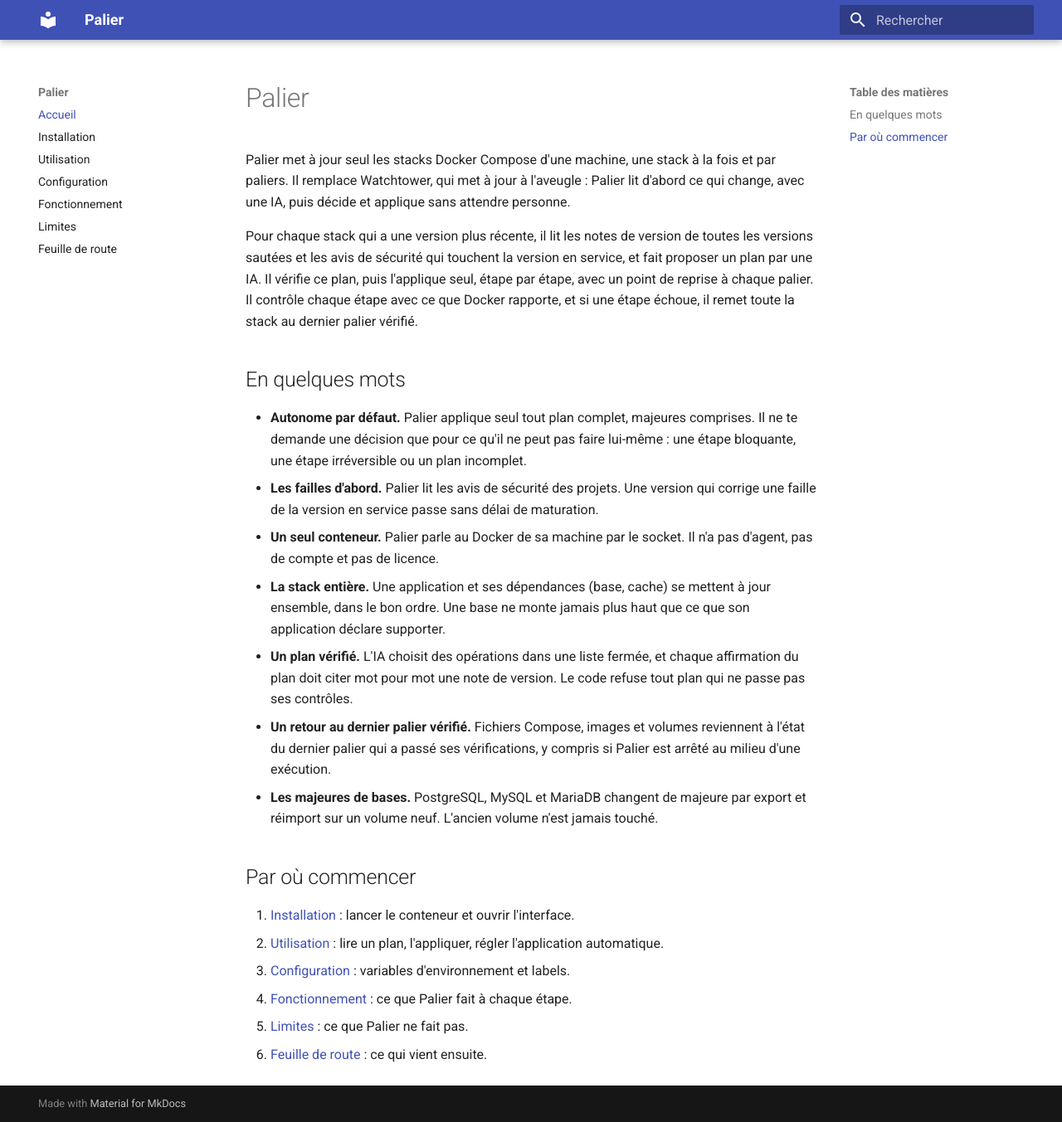
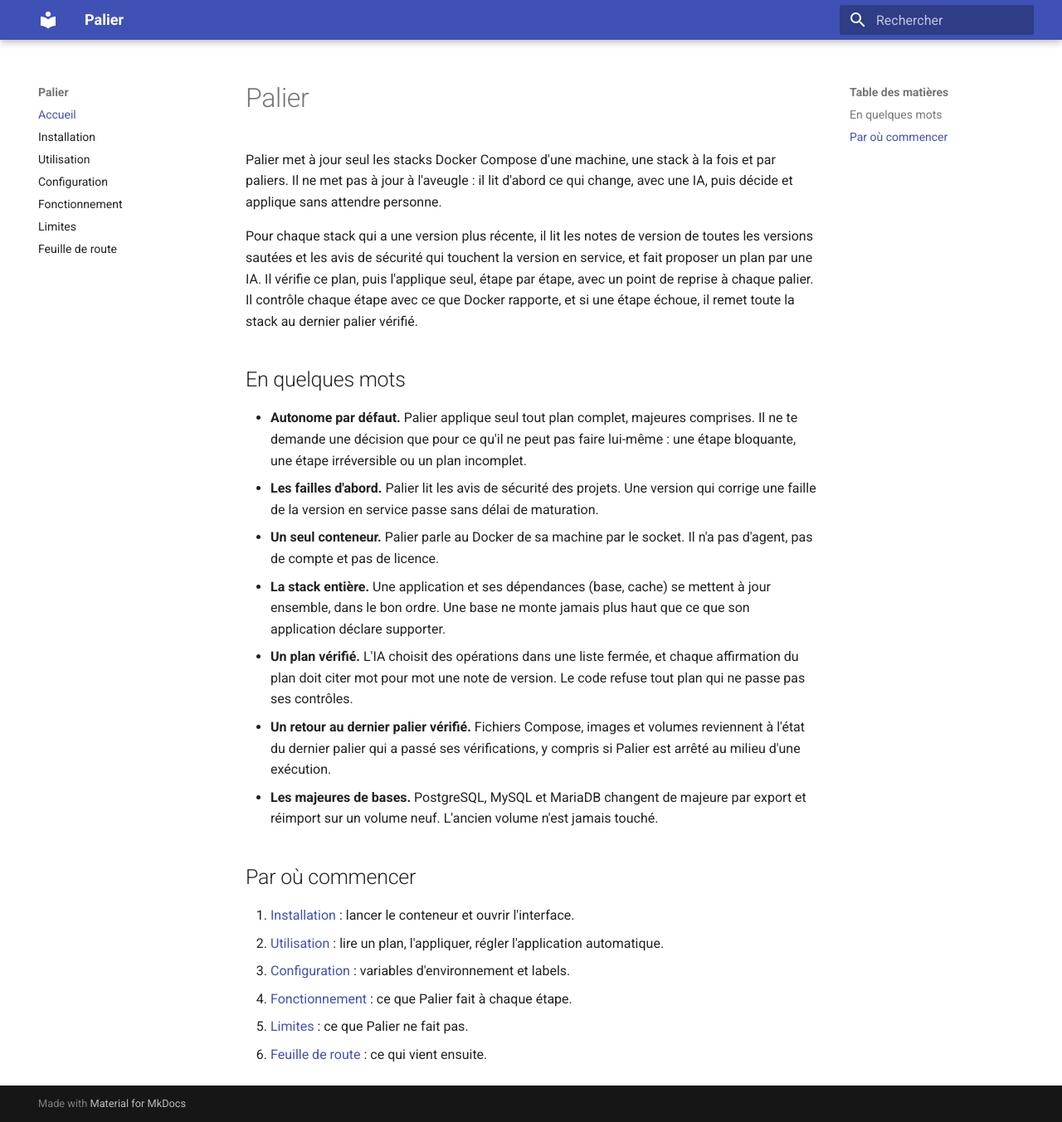
Before and after one commit to kOlapsis/palier, an MkDocs documentation site: the page built from docs/index.md, in a window 1280 px wide and 1353 px high. Shown: the whole window at 83% size. Built offline with MkDocs 1.6.1 and Material for MkDocs 9.7.7, drawn with Linux system fonts in a browser that asks for light colours.

Commit message:
docs: drop mentions of other products

```diff
--- a/docs/index.md
+++ b/docs/index.md
@@ -1,6 +1,6 @@
 # Palier
 
-Palier met à jour seul les stacks Docker Compose d'une machine, une stack à la fois et par paliers. Il remplace Watchtower, qui met à jour à l'aveugle : Palier lit d'abord ce qui change, avec une IA, puis décide et applique sans attendre personne.
+Palier met à jour seul les stacks Docker Compose d'une machine, une stack à la fois et par paliers. Il ne met pas à jour à l'aveugle : il lit d'abord ce qui change, avec une IA, puis décide et applique sans attendre personne.
 
 Pour chaque stack qui a une version plus récente, il lit les notes de version de toutes les versions sautées et les avis de sécurité qui touchent la version en service, et fait proposer un plan par une IA. Il vérifie ce plan, puis l'applique seul, étape par étape, avec un point de reprise à chaque palier. Il contrôle chaque étape avec ce que Docker rapporte, et si une étape échoue, il remet toute la stack au dernier palier vérifié.
 
```
Also changed, not shown: README.md (+1 -1 lines).
